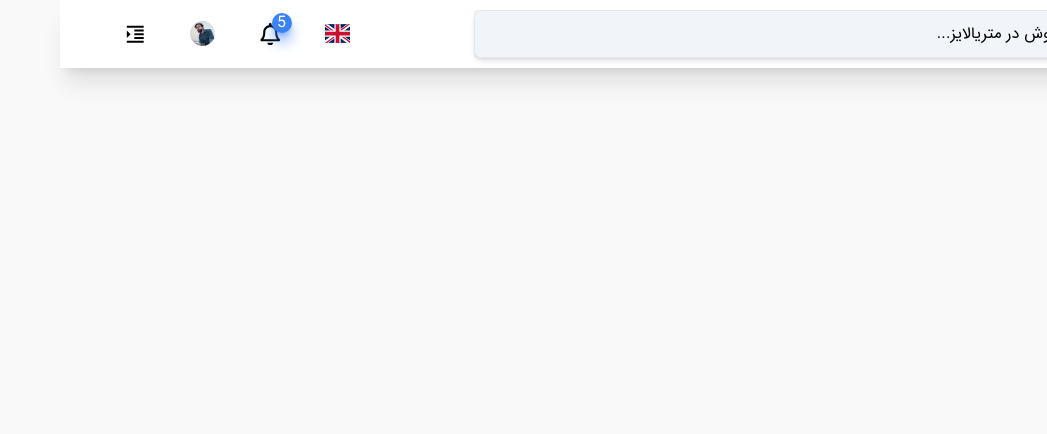
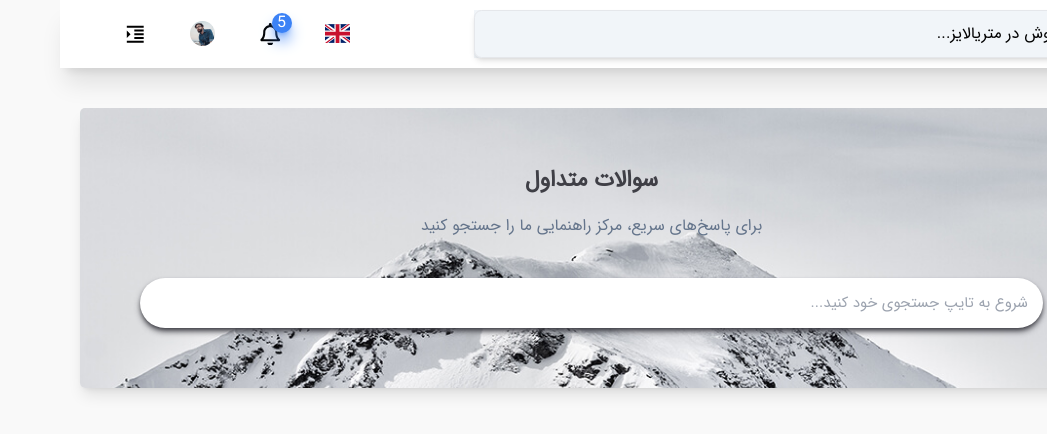
Before and after one commit to Reza-HM/materialize-cms, a React (Vite) app: page /questions in a window 1280 px wide. Shown: the top 434 px of the page, without its empty margins (233-1280 px from the left). Built offline with nearby package versions, Linux system fonts and the light colour scheme.

Commit message:
started Questions page

```diff
--- a/src/Pages/Questions.tsx
+++ b/src/Pages/Questions.tsx
@@ -1,6 +1,19 @@
 const Questions = () => {
   return (
-    <div>Questions</div>
-  )
-}
-export default Questions
+    <div className="mt-8 p-8">
+      <div className="bg-[url('/img/faq-search.jpg')] bg-cover bg-no-repeat p-24 rounded-lg shadow-lg flex flex-col items-center gap-8">
+        <h2 className="text-zinc-700 text-4xl font-bold">سوالات متداول</h2>
+        <p className="text-slate-500">
+          برای پاسخ‌های سریع، مرکز راهنمایی ما را جستجو کنید
+        </p>
+        <input
+          type="text"
+          className="rounded-full mt-8 p-6 w-full shadow-md shadow-zinc-700 text-slate-500 text-2xl"
+          placeholder="شروع به تایپ جستجوی خود کنید..."
+        />
+      </div>
+
+    </div>
+  );
+};
+export default Questions;
```
Also changed, not shown: public/img/faq-search.jpg (added).
